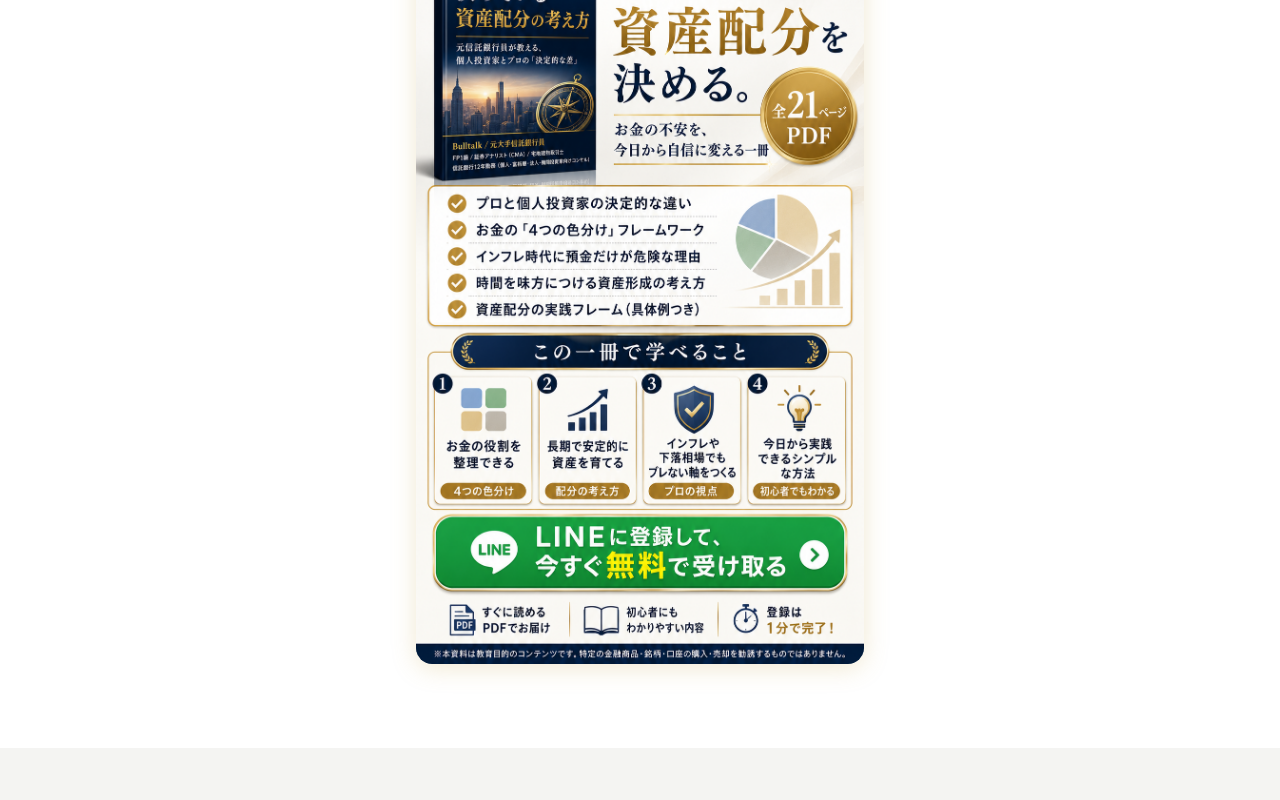
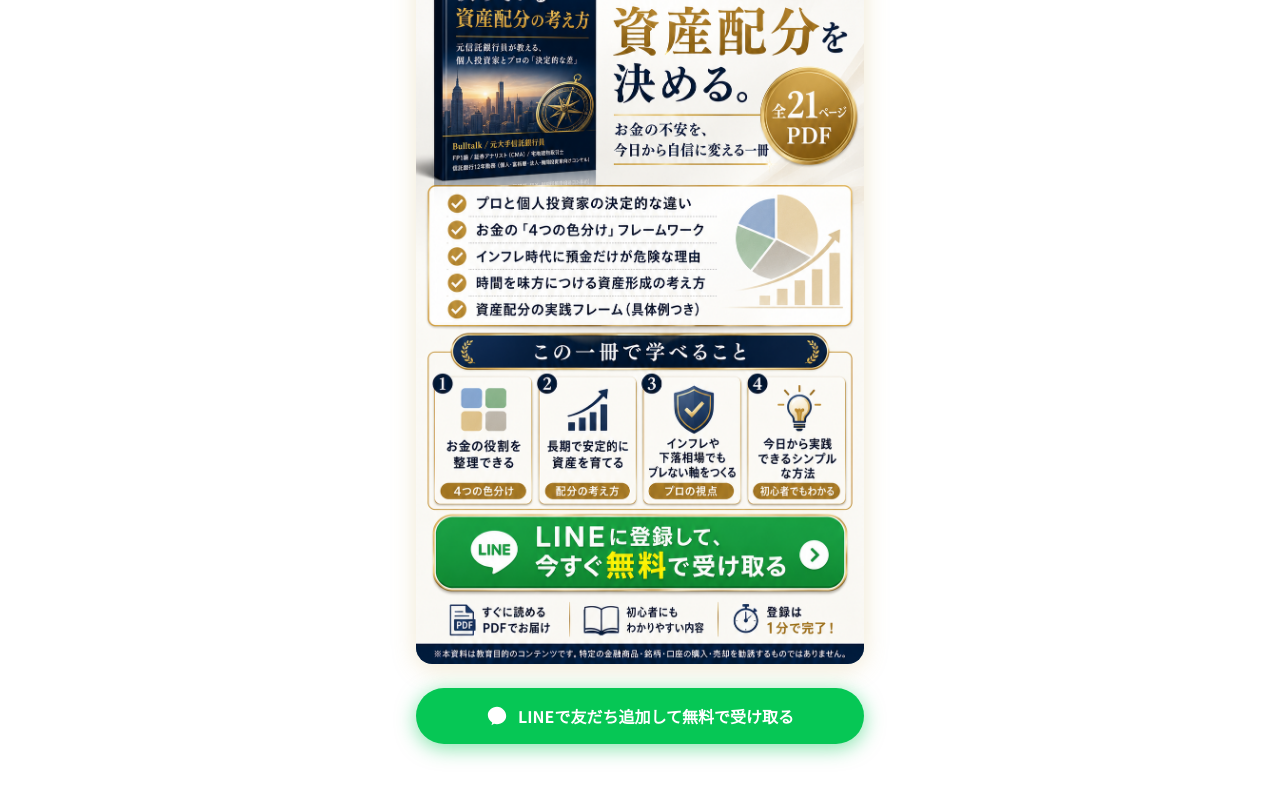
Before and after one commit to tanima3232-eng/bulltalk, a Next.js app: page /links in a window 1280 px wide. Shown: the part 365-1165 px from the top of the page. Before the commit the page ends 1113 px from the top, so only its background shows below. Built offline with nearby package versions, Linux system fonts and the light colour scheme.

Commit message:
linksページ：kanezato-shindan-lpと同じ内容に統一（バナー画像＋LINEボタン）

```diff
--- a/app/links/page.tsx
+++ b/app/links/page.tsx
@@ -1,6 +1,8 @@
 "use client";
 
 import Image from "next/image";
+
+const LINE_URL = "https://lin.ee/FmH7NXr";
 
 export default function LinksPage() {
   return (
@@ -43,10 +45,10 @@ export default function LinksPage() {
         </div>
 
         {/* ══════════════════════════════
-            ① LINE登録特典バナー（画像クリックでLINE登録）
+            ① LINE登録特典バナー（画像クリックでLINE友だち追加）
         ══════════════════════════════ */}
         <a
-          href="https://lin.ee/FmH7NXr"
+          href={LINE_URL}
           target="_blank"
           rel="noopener noreferrer"
           style={{ textDecoration: "none", display: "block", marginBottom: 24 }}
@@ -68,22 +70,36 @@ export default function LinksPage() {
         </a>
 
         {/* ══════════════════════════════
-            ② おすすめ証券会社セクション（一時非表示）
+            ② LINE友だち追加 CTAボタン
         ══════════════════════════════ */}
-        {/* 口座開設セクションは一時非表示
-        <div ...>...</div>
-        */}
-
-        {/* ══════════════════════════════
-            ⑤ LINE再案内（まだ受け取っていない方へ）（一時非表示）
-        ══════════════════════════════ */}
-        {/* LINE再案内は一時非表示
-        <a href="https://lin.ee/FmH7NXr" ...>...</a>
-        */}
-
-        {/* ══════════════════════════════
-            ⑥ 免責事項フッター
-        ══════════════════════════════ */}
+        <a
+          href={LINE_URL}
+          target="_blank"
+          rel="noopener noreferrer"
+          style={{ textDecoration: "none", display: "block", marginBottom: 32 }}
+        >
+          <div
+            style={{
+              background: "#06C755",
+              color: "#fff",
+              fontWeight: 800,
+              fontSize: 16,
+              borderRadius: 999,
+              padding: "16px 0",
+              textAlign: "center",
+              display: "flex",
+              alignItems: "center",
+              justifyContent: "center",
+              gap: 10,
+              boxShadow: "0 4px 20px rgba(6,199,85,0.5)",
+            }}
+          >
+            <svg width="22" height="22" viewBox="0 0 24 24" fill="currentColor">
+              <path d="M12 2C6.48 2 2 6.04 2 11c0 3.45 1.92 6.47 4.8 8.19L6 22l2.72-1.44C9.77 20.83 10.87 21 12 21c5.52 0 10-4.04 10-9S17.52 2 12 2z" />
+            </svg>
+            LINEで友だち追加して無料で受け取る
+          </div>
+        </a>
 
       </div>
     </main>
```
